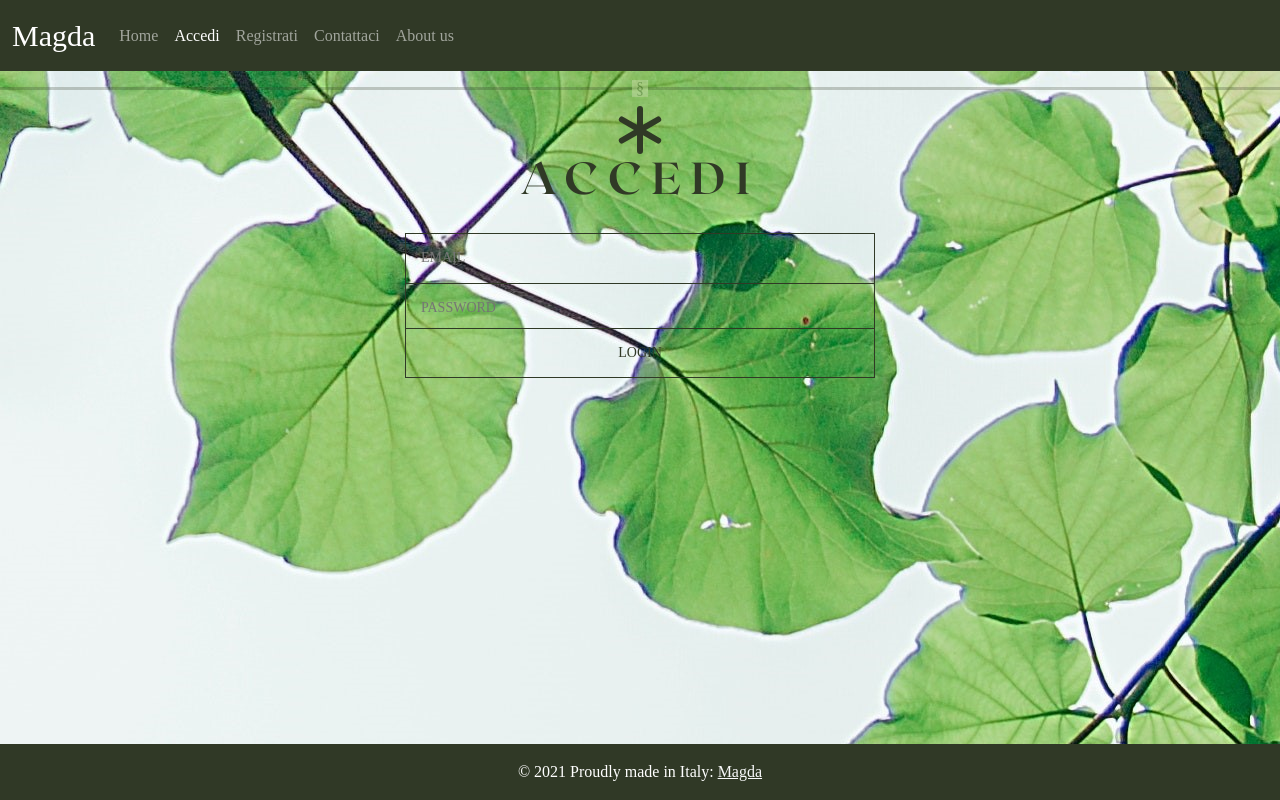
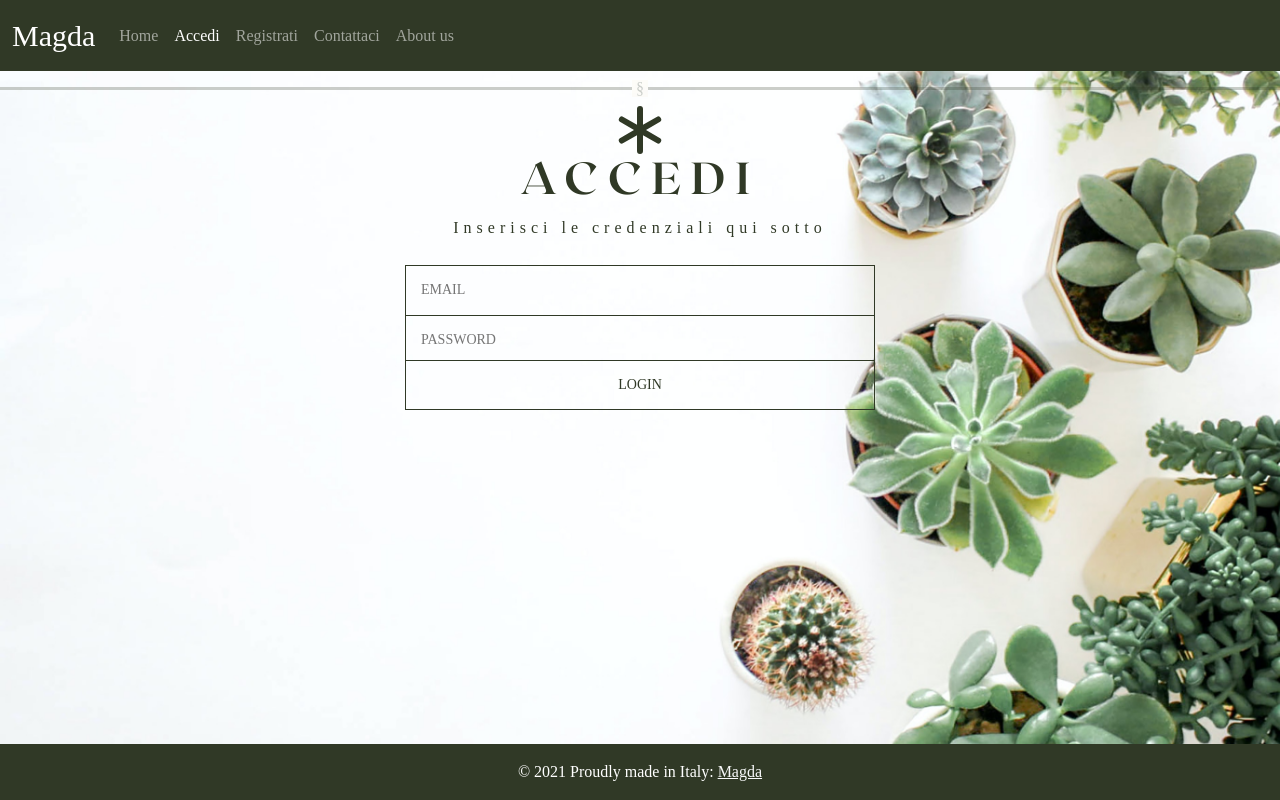
Before and after one commit to lucarep/magda, a PHP site: page /login.php in a window 1280 px wide. Run offline with PHP 8.4, Linux system fonts and the light colour scheme; some web fonts are replaced.

Commit message:
migliorata visibilità login e registrati

```diff
--- a/login.php
+++ b/login.php
@@ -5,21 +5,17 @@
   <meta charset="utf-8">
   <title> Magda </title>
   <meta name="viewport" content="width=device-width, initial-scale=1">
-  <link href="https://cdn.jsdelivr.net/npm/bootstrap@5.0.0-beta3/dist/css/bootstrap.min.css" rel="stylesheet"
-    integrity="sha384-eOJMYsd53ii+scO/bJGFsiCZc+5NDVN2yr8+0RDqr0Ql0h+rP48ckxlpbzKgwra6" crossorigin="anonymous">
+  <link href="https://cdn.jsdelivr.net/npm/bootstrap@5.0.0-beta3/dist/css/bootstrap.min.css" rel="stylesheet" integrity="sha384-eOJMYsd53ii+scO/bJGFsiCZc+5NDVN2yr8+0RDqr0Ql0h+rP48ckxlpbzKgwra6" crossorigin="anonymous">
   <link href="style.css" rel="stylesheet" type="text/css">
   <link rel="stylesheet" href="animate.css">
-  <script src="https://cdn.jsdelivr.net/npm/bootstrap@5.0.0-beta3/dist/js/bootstrap.bundle.min.js"
-    integrity="sha384-JEW9xMcG8R+pH31jmWH6WWP0WintQrMb4s7ZOdauHnUtxwoG2vI5DkLtS3qm9Ekf"
-    crossorigin="anonymous"></script>
+  <script src="https://cdn.jsdelivr.net/npm/bootstrap@5.0.0-beta3/dist/js/bootstrap.bundle.min.js" integrity="sha384-JEW9xMcG8R+pH31jmWH6WWP0WintQrMb4s7ZOdauHnUtxwoG2vI5DkLtS3qm9Ekf" crossorigin="anonymous"></script>
 </head>
 
-<body background="pictures\pexels-min-an-1131458 (1).jpg" >
+<body id="bodyL" background="pictures\pexels-element-digital-1470171.jpg">
   <nav class="navbar navbar-expand-lg navbar-dark">
     <div class="container-fluid" id="PagLogin">
       <a class="navbar-brand" href="index.html">Magda</a>
-      <button class="navbar-toggler" type="button" data-bs-toggle="collapse" data-bs-target="#navbarNavAltMarkup"
-        aria-controls="navbarNavAltMarkup" aria-expanded="false" aria-label="Toggle navigation">
+      <button class="navbar-toggler" type="button" data-bs-toggle="collapse" data-bs-target="#navbarNavAltMarkup" aria-controls="navbarNavAltMarkup" aria-expanded="false" aria-label="Toggle navigation">
         <span class="navbar-toggler-icon"></span>
       </button>
       <div class="collapse navbar-collapse" id="navbarNavAltMarkup">
@@ -37,12 +33,11 @@
   <div class="container-fluid" style="color: #303926;">
     <div class="row" style="text-align: center;">
       <div class="animate__animated animate__fadeInDownBig ">
-        <svg xmlns="http://www.w3.org/2000/svg" width="48" height="48" fill="currentColor" class="bi bi-asterisk"
-          viewBox="0 0 16 16">
-          <path
-            d="M8 0a1 1 0 0 1 1 1v5.268l4.562-2.634a1 1 0 1 1 1 1.732L10 8l4.562 2.634a1 1 0 1 1-1 1.732L9 9.732V15a1 1 0 1 1-2 0V9.732l-4.562 2.634a1 1 0 1 1-1-1.732L6 8 1.438 5.366a1 1 0 0 1 1-1.732L7 6.268V1a1 1 0 0 1 1-1z" />
+        <svg xmlns="http://www.w3.org/2000/svg" width="48" height="48" fill="currentColor" class="bi bi-asterisk" viewBox="0 0 16 16">
+          <path d="M8 0a1 1 0 0 1 1 1v5.268l4.562-2.634a1 1 0 1 1 1 1.732L10 8l4.562 2.634a1 1 0 1 1-1 1.732L9 9.732V15a1 1 0 1 1-2 0V9.732l-4.562 2.634a1 1 0 1 1-1-1.732L6 8 1.438 5.366a1 1 0 0 1 1-1.732L7 6.268V1a1 1 0 0 1 1-1z" />
         </svg> <br>
         <h1 class="text-center " style="letter-spacing: 10px;">Accedi</h1>
+        <p style="letter-spacing: 5px;"> Inserisci le credenziali qui sotto</p>
         <form id="formLogin">
           <input id="emailL" type="email" placeholder="EMAIL" required>
           <br>
@@ -50,6 +45,7 @@
           <br>
           <input id="submitL" type="submit" value="LOGIN">
         </form>
+      </div>
     </div>
   </div>
   <footer>
--- a/style.css
+++ b/style.css
@@ -329,6 +329,17 @@ p.pAU {
     letter-spacing: 10px;
 }
 
+#bodyL {
+    -webkit-background-style: cover;
+    -moz-background-style: cover;
+    -o-background-size: cover;
+    background-size: cover;
+    width: 100vw;
+    height: 100vh;
+    background-position: center, center;
+    background-repeat: no-repeat;
+}
+
 #emailL {
     font-size: 0.875em;
     width: 470px;
@@ -381,8 +392,6 @@ p.pAU {
     color: #e2dedb;
 }
 
-
-
 /**********************
        REGISTRATI
 **********************/
@@ -392,7 +401,17 @@ p.pAU {
     margin: 25px 0 25px 0;
     text-align: center;
     letter-spacing: 10px;
+}
 
+#bodyR {
+    -webkit-background-style: cover;
+    -moz-background-style: cover;
+    -o-background-size: cover;
+    background-size: cover;
+    width: 100vw;
+    height: 100vh;
+    background-position: center center;
+    background-repeat: no-repeat;
 }
 
 #nomeR {
```
Also changed, not shown: registrati.php (+10 -16 lines), pictures/kaufmann-mercantile-a7Woj8W6J0s-unsplash.jpg (added), pictures/pexels-athena-2972712.jpg (deleted), pictures/pexels-element-digital-1470171.jpg (added), pictures/pexels-madison-inouye-1405762.jpg (deleted), pictures/pexels-min-an-1131458 (1).jpg (deleted), pictures/scott-webb-C6oPXOatFD8-unsplash.jpg (added). Lines whose indentation alone changed are shown as unchanged.
